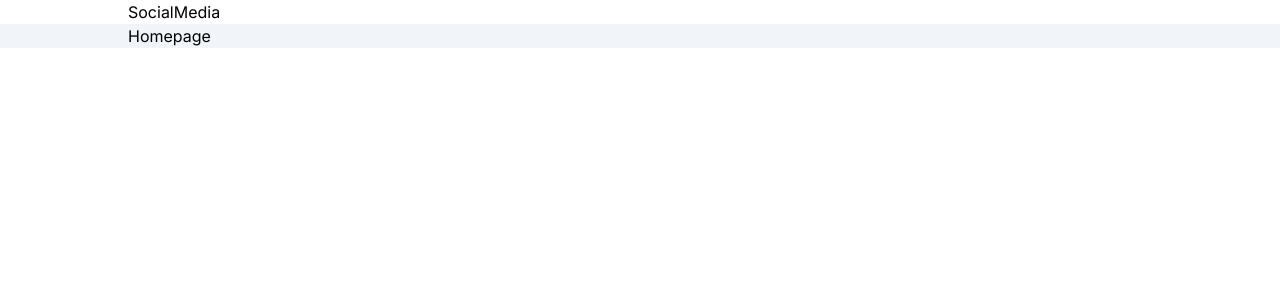
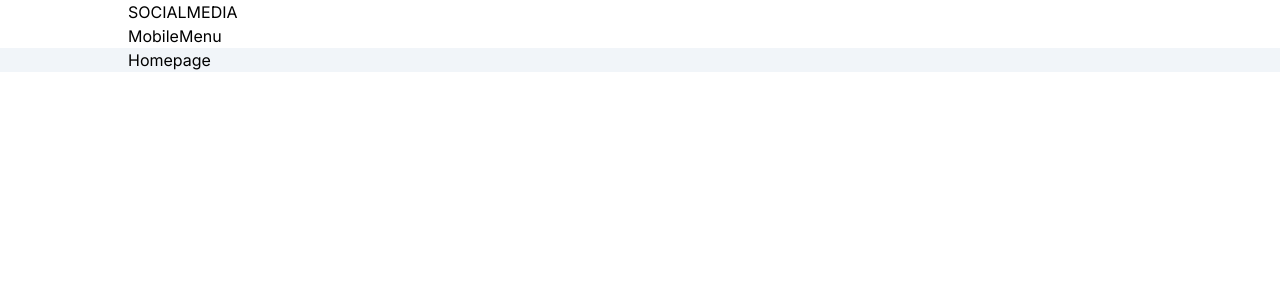
Before and after one commit to gift56/web3-account_abstraction, a Next.js app: page / in a window 1280 px wide. Shown: the top 300 px of the page. Built offline with nearby package versions, Linux system fonts and the light colour scheme.

Commit message:
working on next social headers

```diff
--- a/src/components/Navbar.tsx
+++ b/src/components/Navbar.tsx
@@ -1,10 +1,17 @@
 import Link from "next/link";
+import MobileMenu from "./MobileMenu";
 
 const Navbar = () => {
   return (
     <nav>
       <div>
-        <Link href="/">SocialMedia</Link>
+        <Link href="/" className="uppercase">
+          SocialMedia
+        </Link>
+      </div>
+      <div></div>
+      <div>
+        <MobileMenu />
       </div>
     </nav>
   );
```
